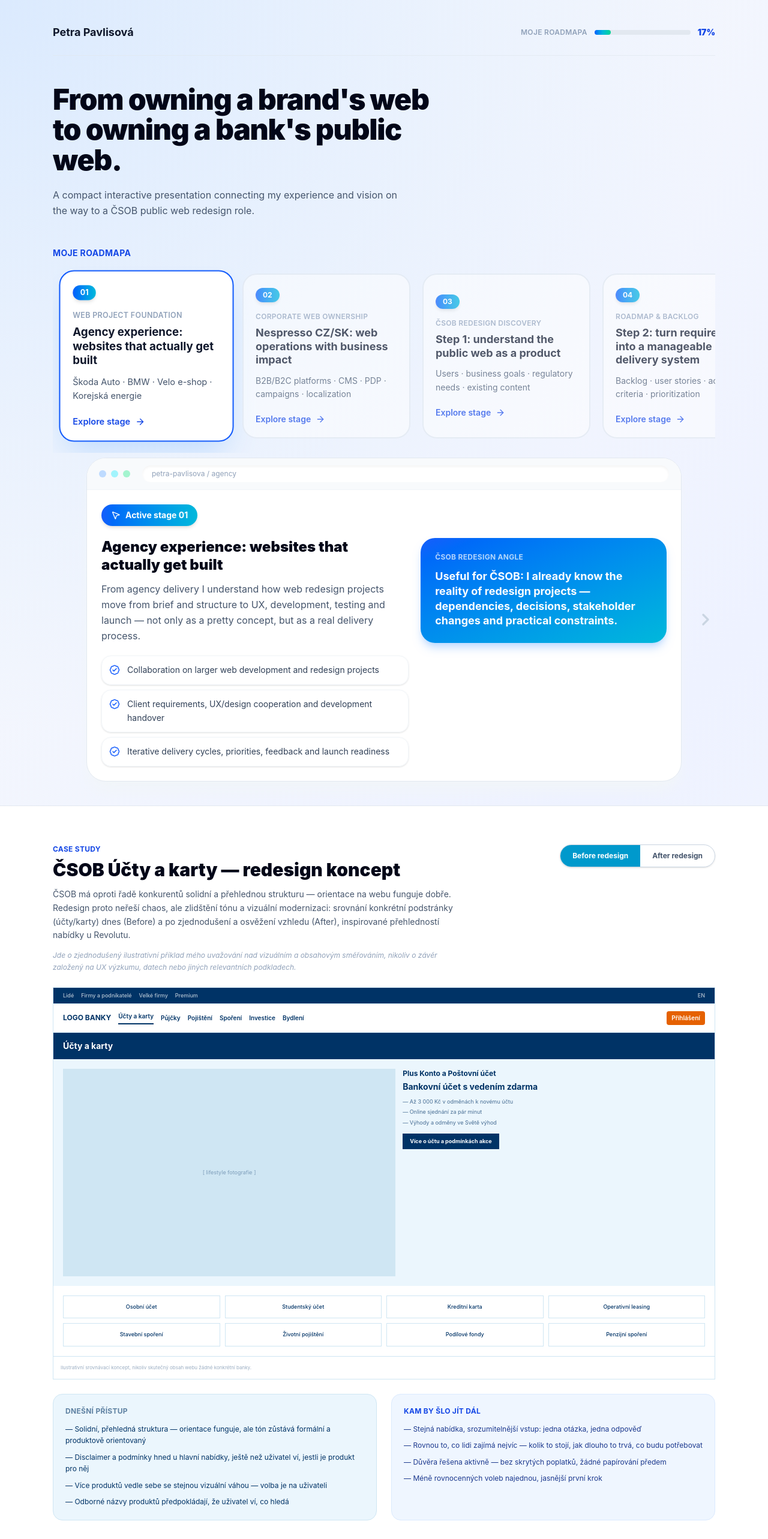
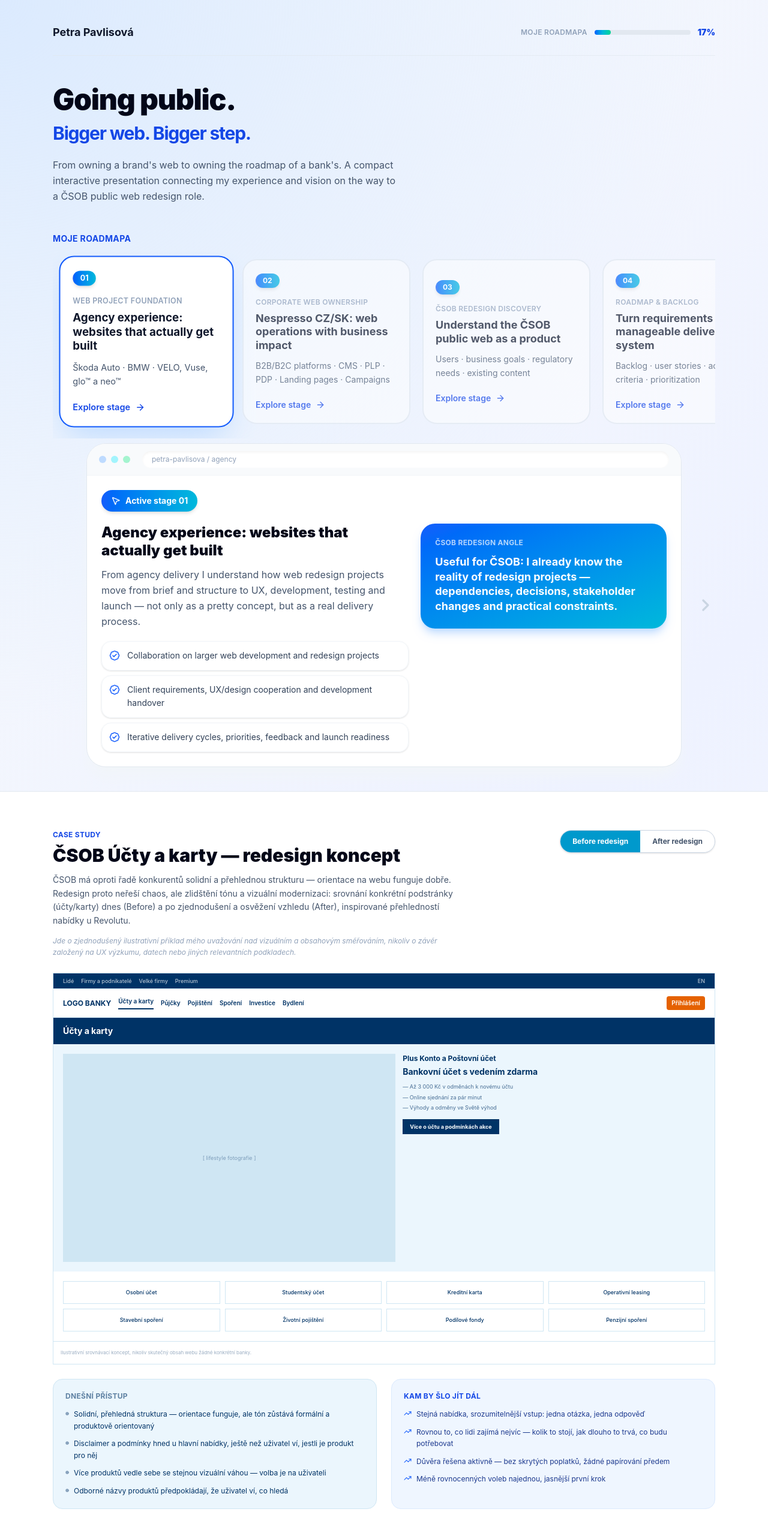
Before and after one commit to petrapavlis/petra-pavlisova-csob-redesign, a React (Vite) app: page / in a window 1280 px wide. Shown: the top 2566 px of the page at 60% size. Built offline with nearby package versions, Linux system fonts and the light colour scheme.

Commit message:
Replace dash bullets with icons in comparison panel

```diff
--- a/src/App.jsx
+++ b/src/App.jsx
@@ -6,6 +6,7 @@
   Building2,
   ChevronLeft,
   ChevronRight,
+  Circle,
   Layers,
   MousePointer2,
   Rocket,
@@ -26,7 +27,7 @@
     year: "01",
     label: "Web project foundation",
     title: "Agency experience: websites that actually get built",
-    subtitle: "Škoda Auto · BMW · Velo e-shop · Korejská energie",
+    subtitle: "Škoda Auto · BMW · VELO, Vuse, glo™ a neo™",
     icon: Layers,
     summary:
       "From agency delivery I understand how web redesign projects move from brief and structure to UX, development, testing and launch — not only as a pretty concept, but as a real delivery process.",
@@ -43,12 +44,12 @@
     year: "02",
     label: "Corporate web ownership",
     title: "Nespresso CZ/SK: web operations with business impact",
-    subtitle: "B2B/B2C platforms · CMS · PDP · campaigns · localization",
+    subtitle: "B2B/B2C platforms · CMS · PLP · PDP · Landing pages · Campaigns",
     icon: Settings2,
     summary:
       "In my current role I connect business, marketing, HQ and IT through daily web execution: campaign pages, homepage updates, product content, tracking, localization and troubleshooting.",
     bullets: [
-      "CMS/Pagebuilder execution across CZ, SK, CZEN and SKEN variants",
+      "Web execution across CZ, SK, CZEN and SKEN variants + newly PL and PLEN",
       "Campaign tracking, homepage banners, landing pages and PDP updates",
       "Jira/Confluence documentation, incident follow-up and platform issue handling",
     ],
@@ -59,7 +60,7 @@
     id: "discovery",
     year: "03",
     label: "ČSOB redesign discovery",
-    title: "Step 1: understand the public web as a product",
+    title: "Understand the ČSOB public web as a product",
     subtitle: "Users · business goals · regulatory needs · existing content",
     icon: Search,
     summary:
@@ -70,13 +71,13 @@
       "Align marketing, product teams, legal/regulatory and IT expectations",
     ],
     angle:
-      "My role: structure the chaos into a shared product view — what matters, why, for whom and how we measure success.",
+      "My role: Structure the chaos into a shared product view. What matters, why, for whom and how we measure success.",
   },
   {
     id: "roadmap",
     year: "04",
     label: "Roadmap & backlog",
-    title: "Step 2: turn requirements into a manageable delivery system",
+    title: "Turn requirements into a manageable delivery system",
     subtitle: "Backlog · user stories · acceptance criteria · prioritization",
     icon: Workflow,
     summary:
@@ -93,7 +94,7 @@
     id: "ux",
     year: "05",
     label: "UX & conversion",
-    title: "Step 3: design for clarity, trust and conversion",
+    title: "Design for clarity, trust and conversion",
     subtitle: "Navigation · content hierarchy · lead generation · digital sales",
     icon: MousePointer2,
     summary:
@@ -110,7 +111,7 @@
     id: "launch",
     year: "06",
     label: "Launch & optimization",
-    title: "Step 4: launch, measure, learn, improve",
+    title: "Launch, measure, learn, improve",
     subtitle: "QA · tracking · release readiness · continuous optimization",
     icon: Rocket,
     summary:
@@ -121,7 +122,7 @@
       "Continuous UX and conversion improvements based on data",
     ],
     angle:
-      "My role: keep ownership after go-live — not only deliver the redesign, but make the public web better over time.",
+      "My role: Keep ownership after go-live. Not only deliver the redesign, but make the public web better over time.",
   },
 ];
 
@@ -241,10 +242,12 @@
 
       <section className="pt-12">
         <h1 className="max-w-2xl text-4xl font-black leading-[1.05] tracking-tight text-slate-950 md:text-5xl">
-          From owning a brand's web to owning a bank's public web.
+          Going public.
+          <br />
+          <span className="text-2xl font-bold text-blue-700 md:text-3xl">Bigger web. Bigger step.</span>
         </h1>
         <p className="mt-5 max-w-xl text-base leading-relaxed text-slate-600">
-          A compact interactive presentation connecting my experience and vision on the way to a ČSOB public web redesign role.
+          From owning a brand's web to owning the roadmap of a bank's. A compact interactive presentation connecting my experience and vision on the way to a ČSOB public web redesign role.
         </p>
       </section>
 
@@ -412,17 +415,23 @@
     <div className="mt-6 grid gap-6 md:grid-cols-2">
       <div className="rounded-2xl border border-[#cfe6f3] bg-[#ebf6fd] p-5">
         <p className="text-xs font-bold uppercase tracking-wide text-[#003366]/60">Dnešní přístup</p>
-        <ul className="mt-3 space-y-2">
+        <ul className="mt-3 space-y-2.5">
           {before.map((b) => (
-            <li key={b} className="text-xs leading-relaxed text-[#003366]">— {b}</li>
+            <li key={b} className="flex gap-2 text-xs leading-relaxed text-[#003366]">
+              <Circle size={6} className="mt-1.5 shrink-0 fill-[#003366]/40 text-[#003366]/40" />
+              {b}
+            </li>
           ))}
         </ul>
       </div>
       <div className="rounded-2xl border border-blue-100 bg-blue-50 p-5">
         <p className="text-xs font-bold uppercase tracking-wide text-blue-700">Kam by šlo jít dál</p>
-        <ul className="mt-3 space-y-2">
+        <ul className="mt-3 space-y-2.5">
           {after.map((a) => (
-            <li key={a} className="text-xs leading-relaxed text-blue-900">— {a}</li>
+            <li key={a} className="flex gap-2 text-xs leading-relaxed text-blue-900">
+              <TrendingUp size={13} className="mt-0.5 shrink-0 text-blue-600" />
+              {a}
+            </li>
           ))}
         </ul>
       </div>
```
